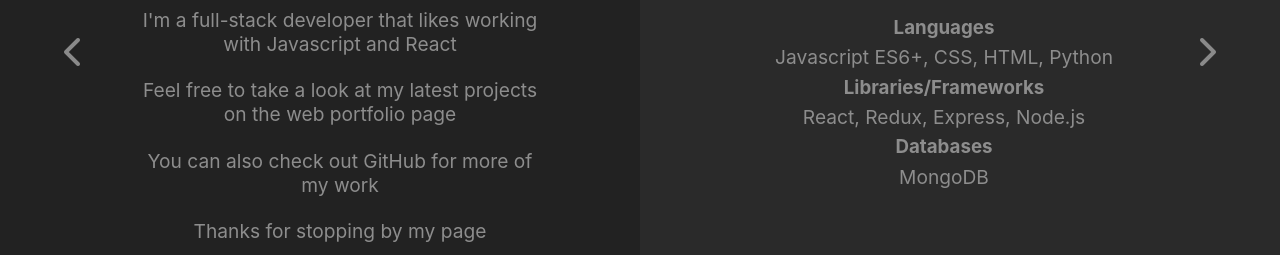
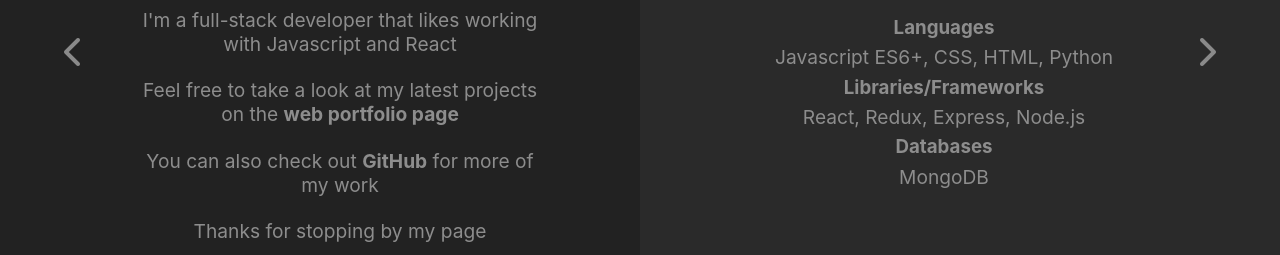
Before and after one commit to daniel301r/personal-portfolio, a React (Create React App) app: page /about in a window 1280 px wide. Shown: the part 317-572 px from the top of the page. Built offline with nearby package versions, Linux system fonts and the light colour scheme; a web font is replaced by a local one.

Commit message:
some more styling

```diff
--- a/public/index.html
+++ b/public/index.html
@@ -24,7 +24,7 @@
     -->
     <link href="https://fonts.googleapis.com/css?family=Cedarville+Cursive&display=swap" rel="stylesheet">
     <script src="https://kit.fontawesome.com/9ec5a7d791.js"></script>
-    <title>React App</title>
+    <title>Daniel Munns</title>
   </head>
   <body>
     <noscript>You need to enable JavaScript to run this app.</noscript>
--- a/src/components/About.js
+++ b/src/components/About.js
@@ -1,8 +1,8 @@
 import React from 'react';
 
+import { Link } from 'react-router-dom';
+
 const About = () => {
-    // try and have it so you click and then it appears but for now don't worry
-    // half and half the design to make it two different colors
     return (
         <div className="two-sided">
             <div className="one-side dark-side">
@@ -10,8 +10,8 @@
                     <h1>About Me</h1>
                     <p>Hi, I'm Daniel from London</p>
                     <p>I'm a full-stack developer that likes working with Javascript and React</p>
-                    <p>Feel free to take a look at my latest projects on the web portfolio page</p>
-                    <p>You can also check out GitHub for more of my work</p>
+                    <p>Feel free to take a look at my latest projects on the <Link to="/portfolio">web portfolio page</Link></p>
+                    <p>You can also check out <a href="https://github.com/daniel301r" target="_blank">GitHub</a> for more of my work</p>
                     <p>Thanks for stopping by my page</p>
                 </div>
             </div>
--- a/src/components/Contact.js
+++ b/src/components/Contact.js
@@ -4,15 +4,15 @@
 
     return (
         <div className="two-sided contact-small">
-            <div className="dark-side one-side contact-small-half">
-                <div className="online-container one-side-container">
+            <div className="one-side dark-side contact-small-half">
+                <div className="one-side-container online-container">
                     <h1>Online</h1>
-                    <h3><a href="https://github.com/daniel301r" target="_blank">Github</a></h3>
+                    <h3><a href="https://github.com/daniel301r" target="_blank">GitHub</a></h3>
                     <h3><a href="https://www.linkedin.com/in/daniel-munns/" target="_blank">LinkedIn</a></h3>
                 </div>
             </div>
-            <div className="contact one-side contact-small-half">
-                <div className="contact-container one-side-container">
+            <div className="one-side contact contact-small-half">
+                <div className="one-side-container contact-container">
                     <h1>Contact</h1>
                     <h3>Get in touch:</h3>
                     <p>daniel.munns248@gmail.com</p>
--- a/src/index.css
+++ b/src/index.css
@@ -32,6 +32,22 @@
   text-decoration: none;
   color: inherit;
 }
+
+/* Scrollbar */
+
+::-webkit-scrollbar{
+  width: 6px;
+}
+
+::-webkit-scrollbar-track{
+  background-color: #2a2a2a;
+}
+
+::-webkit-scrollbar-thumb{
+  border-radius: 5px;
+  background-color: #8d8d8d;
+}
+
 
 /* Content Containers */
 
@@ -241,8 +257,8 @@
   width: 300px;
   transform: rotate(-30deg);
   position: absolute;
-  left: 60%;
-  top: 10%;
+  left: 58%;
+  top: 13%;
 }
 
 /* Portfolio */
@@ -265,7 +281,7 @@
 #portfolio-gallery ul{
   display: grid;
   grid-gap: 0.7rem;
-  grid-template-columns: repeat(auto-fill, minmax(250px, 1fr));
+  grid-template-columns: repeat(auto-fill, minmax(350px, 1fr));
   justify-items: center;
   margin-bottom: 1.5rem;
 }
@@ -312,6 +328,7 @@
 
 .section {
   margin-top: 1rem;
+  font-size: 1.1rem;
 }
 
 .section h4 {
@@ -320,8 +337,11 @@
   margin-bottom: 0.5rem;
 }
 
+.section p {
+  line-height: 1.5rem;
+}
+
 .section li {
-  font-size: 1.1rem;
   margin-bottom: 0.6rem;
 }
 
@@ -382,6 +402,10 @@
 
 .about-me-container p {
   padding: .5rem;
+}
+
+p > a {
+  font-weight: bold;
 }
 
 /* Modal */
@@ -539,6 +563,10 @@
     padding: 0;
   }
 
+  #portfolio-gallery ul{
+    grid-template-columns: repeat(auto-fill, minmax(250px, 1fr));
+  }
+
   .about {
     text-align: center;
   }
```
Also changed, not shown: 1 other file (tests, documents, lock files or other folders).
